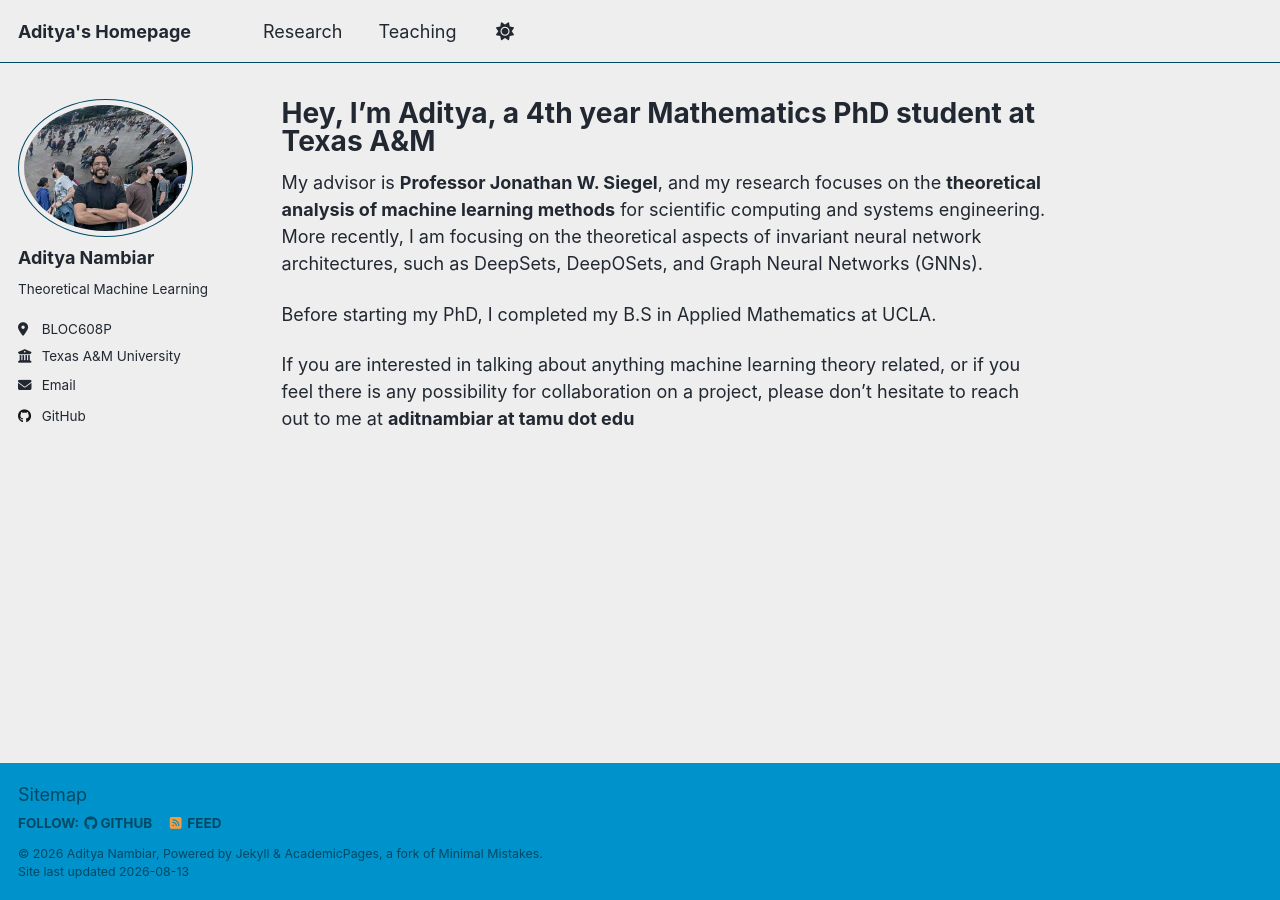
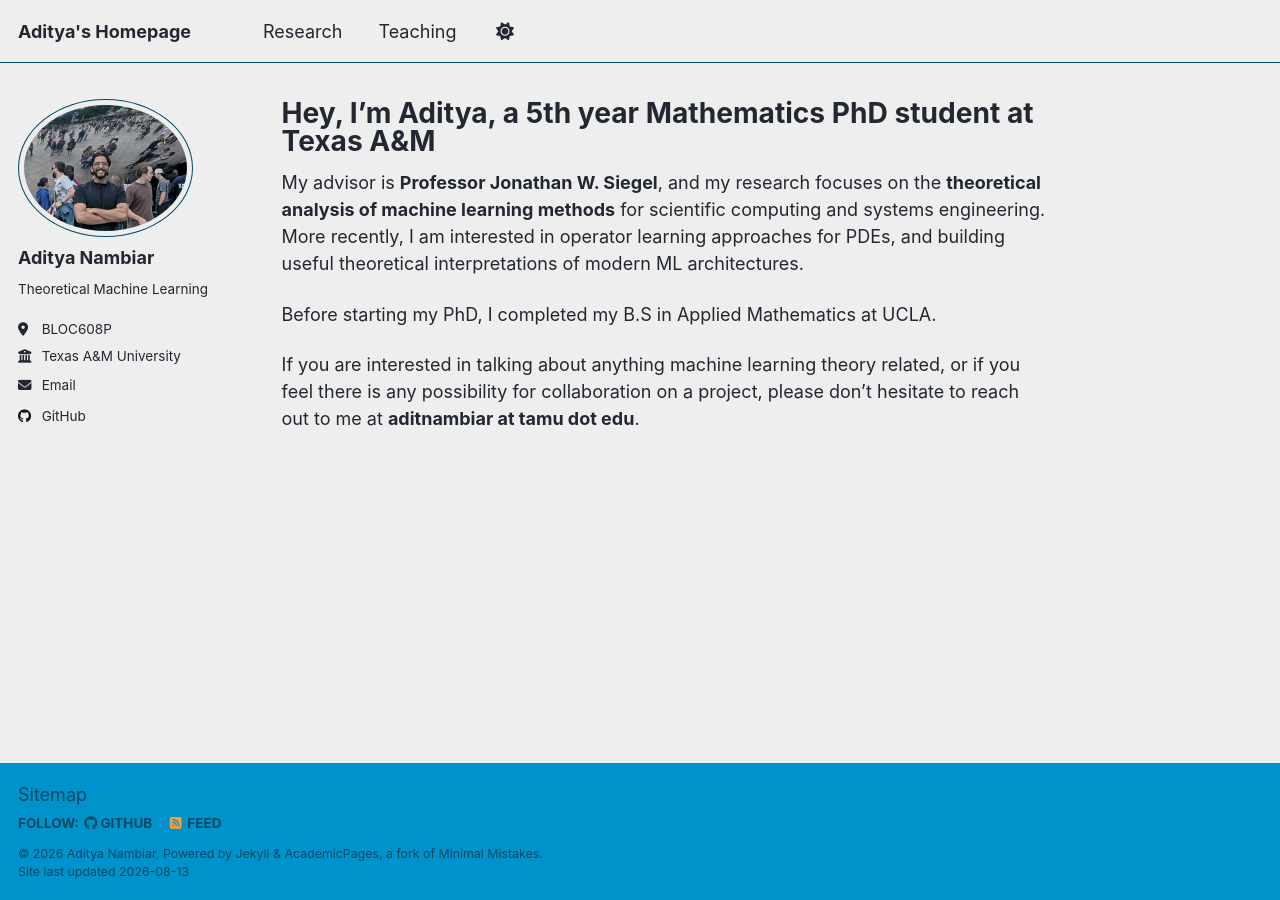
Before and after one commit to aditnambiar-tamu/aditnambiar-tamu.github.io, a Jekyll site: the page built from _pages/about.md, in a window 1280 px wide. Built offline with Jekyll 4.4.1, drawn with Linux system fonts in a browser that asks for light colours; a script that is not in the unit is left out.

Commit message:
Update about.md

```diff
--- a/_pages/about.md
+++ b/_pages/about.md
@@ -1,14 +1,14 @@
 ---
 permalink: /
-title: "Hey, I'm Aditya, a 4th year Mathematics PhD student at Texas A&M"
+title: "Hey, I'm Aditya, a 5th year Mathematics PhD student at Texas A&M"
 author_profile: true
 redirect_from:
   - /about/
   - /about.html
 ---
 
-My advisor is **Professor Jonathan W. Siegel**, and my research focuses on the **theoretical analysis of machine learning methods** for scientific computing and systems engineering. More recently, I am focusing on the theoretical aspects of invariant neural network architectures, such as DeepSets, DeepOSets, and Graph Neural Networks (GNNs).
+My advisor is **Professor Jonathan W. Siegel**, and my research focuses on the **theoretical analysis of machine learning methods** for scientific computing and systems engineering. More recently, I am interested in operator learning approaches for PDEs, and building useful theoretical interpretations of modern ML architectures.
 
 Before starting my PhD, I completed my B.S in Applied Mathematics at UCLA.
 
-If you are interested in talking about anything machine learning theory related, or if you feel there is any possibility for collaboration on a project, please don't hesitate to reach out to me at **aditnambiar at tamu dot edu**
+If you are interested in talking about anything machine learning theory related, or if you feel there is any possibility for collaboration on a project, please don't hesitate to reach out to me at **aditnambiar at tamu dot edu**.
```
